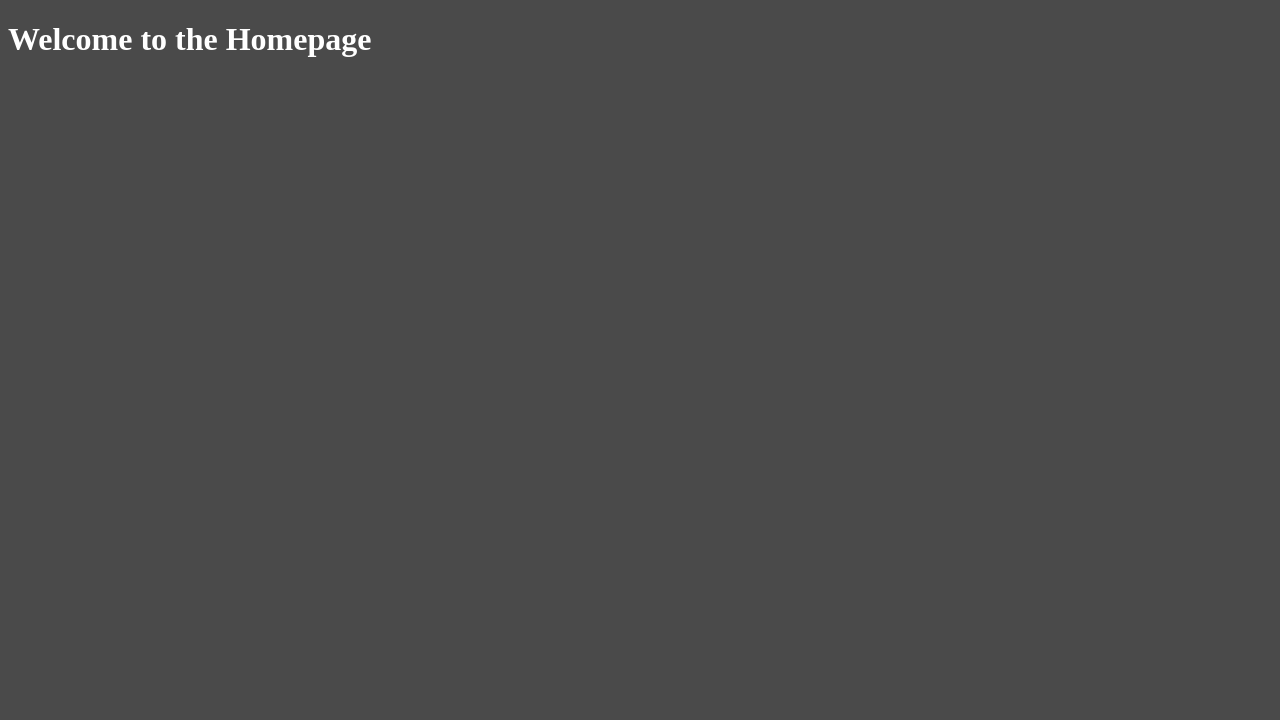
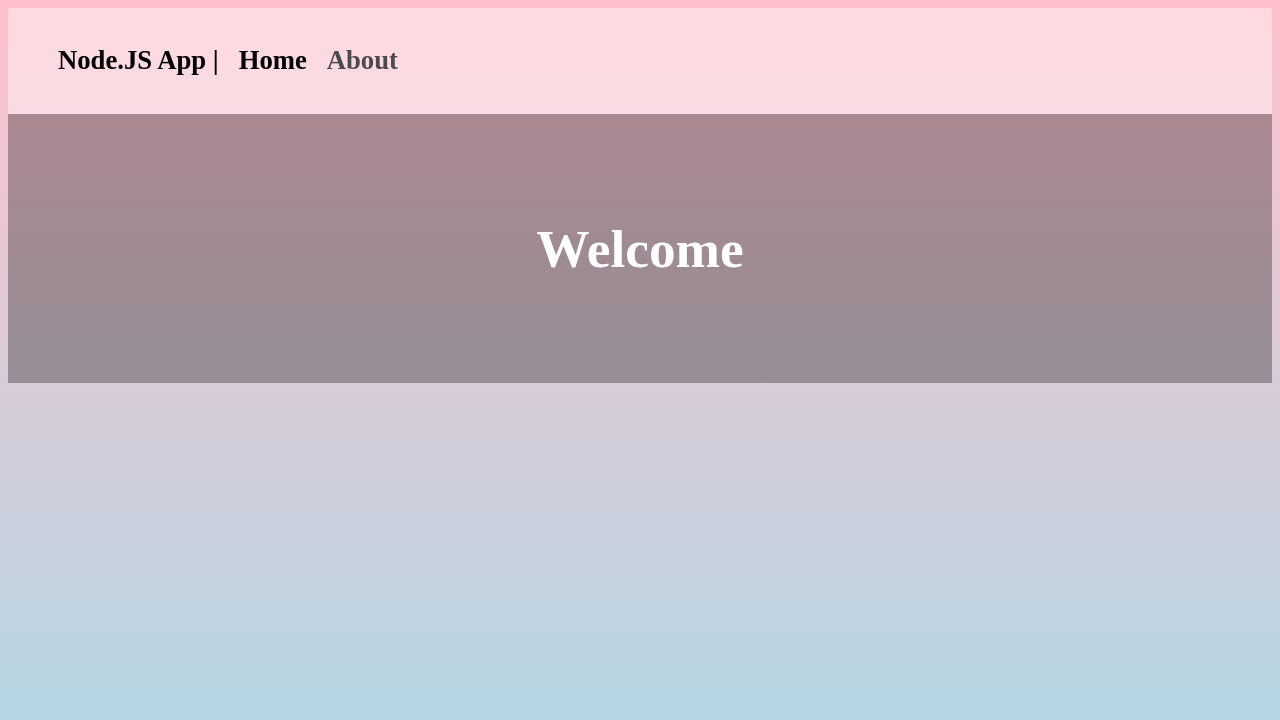
Before and after one commit to hasanify/node.js, a website: page public/index.html in a window 1280 px wide. Drawn offline with Linux system fonts and the light colour scheme.

Commit message:
Add styling

```diff
--- a/public/css/style.css
+++ b/public/css/style.css
@@ -1,4 +1,58 @@
 body{
-	background-color: #4A4A4A;
+	background: linear-gradient(pink, lightblue);
+	background-size: cover;
+	background-attachment: fixed;
+	color: black;
+}
+.nav{
+	/*border-bottom: 1px solid black;*/
+	padding: none;
+	margin: none;
+	background-color: rgba(255,255,255,0.4);
+}
+.nav-link:hover{
+border-bottom: 2px solid black;
+font-style: none;
+text-decoration: none;
+transition: .5s;
+}
+.nav-link{
+border-bottom: 2px solid rgba(0,0,0,0);
+font-style: none;
+text-decoration: none;
+/*transition: .3s;*/
+padding: 10px;
+}
+.nav-link a{
+	text-decoration: none;
+	color: #4B4B4B;
+}
+.active a{
+	text-decoration: none;
+	color: #000000;
+}
+.nav-link a:hover{
+	text-decoration: none;
+	color: #000000;
+}
+.nav-items{
+display: inline-flex;
+font-size: 20pt;
+font-weight: bold;
+}
+.nav-brand{
+	font-weight: bolder;
+	font-size: 20pt;
+	padding: 10px;
+	color: black;
+}
+.land{
+	background-color: rgba(0,0,0,0.3);
+	padding: 50px;
+}
+.land-heading{
+	text-align: center;
+	font-size: 40pt;
+	font-weight: bold;
 	color: white;
 }
--- a/public/index.html
+++ b/public/index.html
@@ -6,6 +6,15 @@
 	<link rel="stylesheet" href="./css/style.css">
 </head>
 <body>
-	<h1>Welcome to the Homepage</h1>
+	<nav class="nav">
+		<ul class="nav-items" type="none">
+			<li class="nav-brand">Node.JS App | </li>
+			<li class="nav-link active"><a href="./">Home</a></li>
+			<li class="nav-link"><a href="./about.html">About</a></li>
+		</ul>
+	</nav>
+	<div class="land">
+		<p class="land-heading">Welcome</p>
+	</div>
 </body>
 </html>
```
Also changed, not shown: public/about.html (+10 -1 lines).
